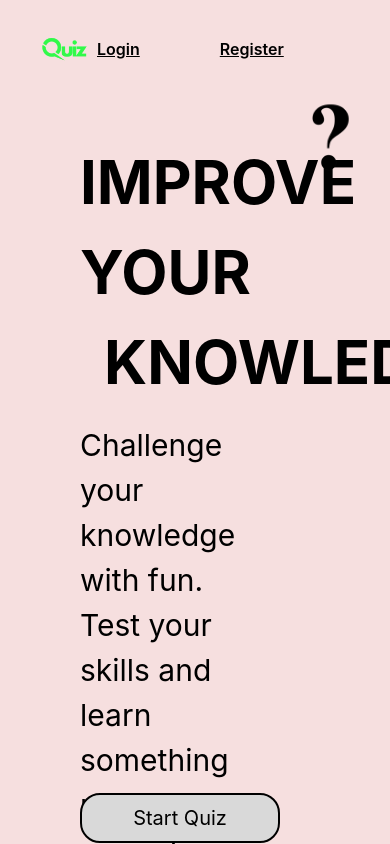
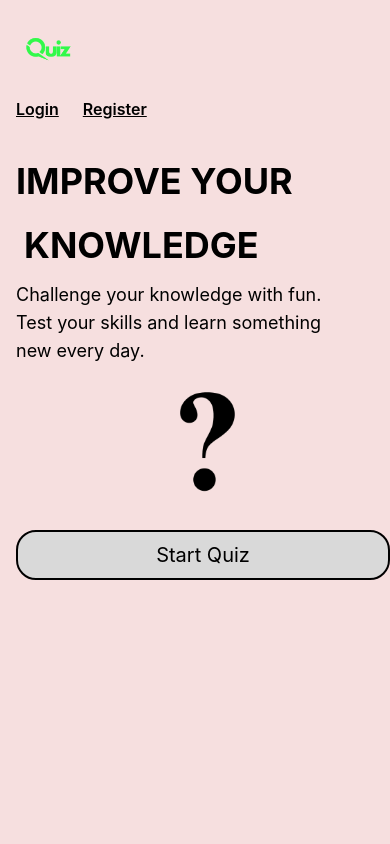
Before and after one commit to sudip-dhakal/Online-quiz, a React (Vite) app: page / in a window 390 px wide. Built offline with nearby package versions, Linux system fonts and the light colour scheme; no server answers.

Commit message:
Responsive

```diff
--- a/src/Landing_page/Landing_page.jsx
+++ b/src/Landing_page/Landing_page.jsx
@@ -14,10 +14,12 @@ const Landing_page = ({ userData, setUserData }) => {
 
   return (
     <>
+      {/* Main container */}
       <div className="bg-custom-clr min-h-screen fixed top-0 bottom-0 left-0 right-0">
-        <div className="flex items-center justify-between px-8 py-4 ">
+        {/* Header: Logo and Menu */}
+        <div className="flex flex-col sm:flex-row sm:justify-between sm:items-center px-4 py-4 md:px-8">
           <img src={logo} alt="logo" className="w-[65px] h-auto" />
-          <ul className="flex space-x-20 font-semibold mr-20">
+          <ul className="flex space-x-6 sm:space-x-12 mt-4 sm:mt-0 font-semibold">
             <li
               className="cursor-pointer underline"
               onClick={() => setShowLogin(true)}
@@ -33,27 +35,39 @@ const Landing_page = ({ userData, setUserData }) => {
           </ul>
         </div>
 
-        <div className="flex justify-between ml-20 h-fit">
-          <div className="w-[60%] mt-10 h-[60%]">
-            <h1 className="text-[60px] font-bold ">IMPROVE YOUR</h1>
-            <h1 className="text-[60px] font-bold ml-6">KNOWLEDGE</h1>
-            <p className="text-[30px] mt-4">
-              Challenge your knowledge with fun.<br></br> Test your skills and
-              learn something <br></br>new everyday
+        {/* Main Content */}
+        <div className="flex flex-col md:flex-row justify-between items-center ml-4 md:ml-20">
+          {/* Text Section */}
+          <div className="w-full md:w-[60%] mt-6 md:mt-10">
+            <h1 className="text-4xl md:text-[60px] font-bold">
+              IMPROVE YOUR
+            </h1><br/>
+            <h1 className="text-4xl md:text-[60px] font-bold ml-2 md:ml-6">
+              KNOWLEDGE
+            </h1>
+            <p className="text-lg md:text-[30px] mt-4">
+              Challenge your knowledge with fun.<br />
+              Test your skills and learn something<br />
+              new every day.
             </p>
           </div>
-          <div>
-            <img src={question} alt="question mark" />
+
+          {/* Image Section */}
+          <div className="w-[50%] md:w-[30%] mt-4 md:mt-0">
+            <img src={question} alt="question mark" className="w-full h-auto" />
           </div>
         </div>
-        <div>
+
+        {/* Start Quiz Button */}
+        <div className="ml-4 md:ml-20 mt-6">
           <Button
-            Class="ml-20 bg-custom-cl-btn p-2 w-[200px] h-[50px] rounded-[20px] relative -top-20 border-black border-2 text-xl text-center
-"
-            name="Start  Quiz"
+            Class="bg-custom-cl-btn p-2 w-full md:w-[200px] h-[50px] rounded-[20px] border-black border-2 text-xl text-center"
+            name="Start Quiz"
           />
         </div>
       </div>
+
+      {/* Login Modal */}
       <div>
         {showLogin && (
           <Login
@@ -64,6 +78,8 @@ const Landing_page = ({ userData, setUserData }) => {
           />
         )}
       </div>
+
+      {/* Register Modal */}
       <div>
         {showRegister && (
           <Register
```
